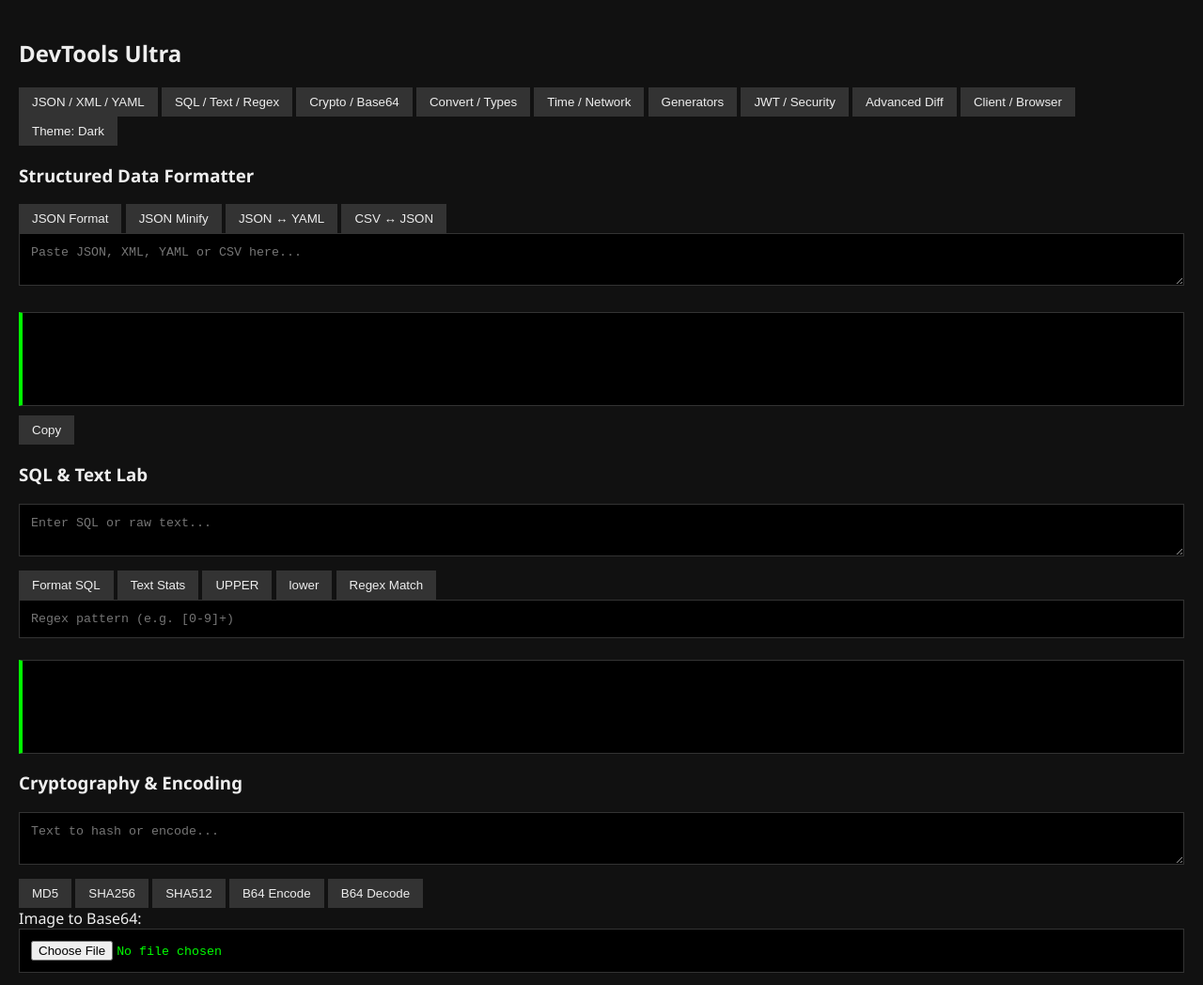
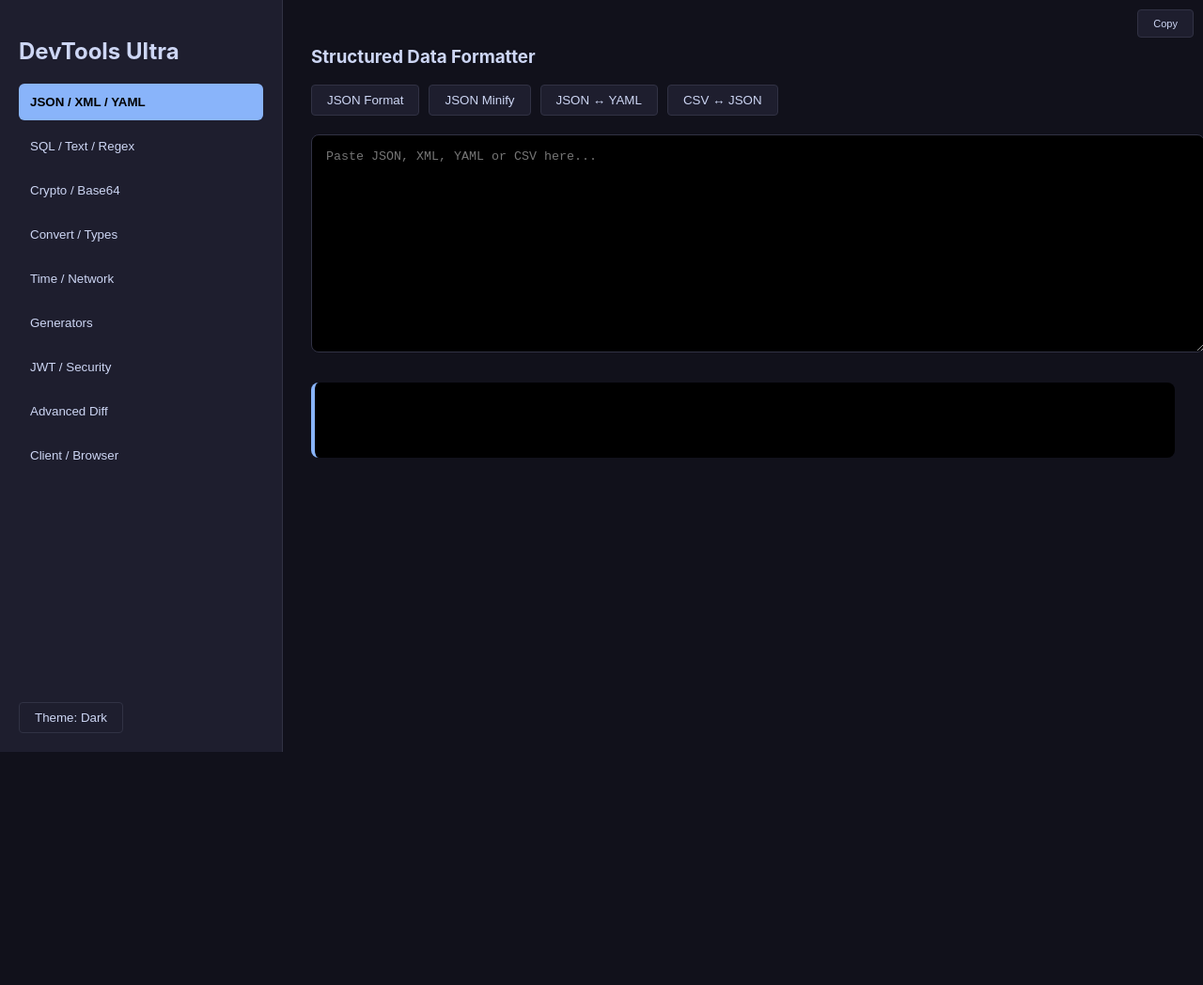
Before and after one commit to heru0729/DevTools, a plain HTML site: page index.html in a window 1280 px wide. Shown: the top 1048 px of the page at 94% size. After the commit the page ends 800 px from the top, so only its background shows below. Drawn offline with nearby package versions, Linux system fonts and the light colour scheme; a script that the page names is missing.

Commit message:
Refactor CSS variables and styles for light mode

```diff
--- a/style.css
+++ b/style.css
@@ -1,27 +1,82 @@
-:root { --bg: #111; --text: #eee; --accent: #0f0; --border: #333; --btn: #333; }
-body.light { --bg: #f5f5f5; --text: #111; --accent: #007bff; --border: #ccc; --btn: #e0e0e0; }
+:root {
+    --side-bg: #1e1e2e;
+    --main-bg: #11111b;
+    --text-color: #cdd6f4;
+    --accent: #89b4fa;
+    --border: #313244;
+    --btn-hover: #45475a;
+}
 
-body { background: var(--bg); color: var(--text); font-family: 'Segoe UI', monospace; margin: 0; padding: 20px; transition: 0.3s; }
-.container { max-width: 1100px; margin: auto; }
-.header-flex { display: flex; justify-content: space-between; align-items: center; }
+body.light {
+    --side-bg: #e6e9ef;
+    --main-bg: #eff1f5;
+    --text-color: #4c4f69;
+    --accent: #1e66f5;
+    --border: #bcc0cc;
+    --btn-hover: #dce0e8;
+}
 
-textarea, input, select, pre {
-    width: 100%; margin-bottom: 10px; padding: 12px;
-    background: #000; color: var(--accent); border: 1px solid var(--border);
-    box-sizing: border-box; font-family: monospace;
+body {
+    margin: 0; font-family: 'Inter', system-ui, sans-serif;
+    background: var(--main-bg); color: var(--text-color);
+    height: 100vh; overflow: hidden;
 }
-body.light textarea, body.light input, body.light pre { background: #fff; color: #333; }
 
-.tabs { display: flex; flex-wrap: wrap; gap: 5px; margin-bottom: 20px; }
-.tab { padding: 10px 15px; background: var(--btn); color: var(--text); border: none; cursor: pointer; transition: 0.2s; }
-.tab.active { background: var(--accent); color: #000; font-weight: bold; }
+.app-wrapper { display: flex; height: 100%; }
 
-.btn-group { display: flex; flex-wrap: wrap; gap: 5px; margin-bottom: 10px; }
-button { padding: 8px 14px; background: var(--btn); color: var(--text); border: none; cursor: pointer; }
-button:hover { opacity: 0.8; background: #444; }
+/* Sidebar */
+.sidebar {
+    width: 260px; background: var(--side-bg);
+    border-right: 1px solid var(--border);
+    display: flex; flex-direction: column; padding: 20px;
+}
 
-.tab-content { display: none; }
-.tab-content.active { display: block; }
+.tabs-nav { flex: 1; display: flex; flex-direction: column; gap: 8px; }
+.tab-btn {
+    text-align: left; padding: 12px; background: transparent;
+    border: none; color: var(--text-color); cursor: pointer;
+    border-radius: 6px; transition: 0.2s;
+}
+.tab-btn.active { background: var(--accent); color: #000; font-weight: bold; }
+.tab-btn:hover:not(.active) { background: var(--btn-hover); }
 
-.diff-container { display: grid; grid-template-columns: 1fr 1fr; gap: 10px; }
-pre { white-space: pre-wrap; word-wrap: break-word; min-height: 100px; border-left: 4px solid var(--accent); }
+/* Main Content */
+.content-area { flex: 1; padding: 30px; overflow-y: auto; }
+.tab-panel { display: none; animation: fadeIn 0.3s; }
+.tab-panel.active { display: block; }
+
+@keyframes fadeIn { from { opacity: 0; } to { opacity: 1; } }
+
+textarea {
+    width: 100%; height: 200px; background: #000;
+    color: var(--accent); border: 1px solid var(--border);
+    padding: 15px; border-radius: 8px; font-family: 'Fira Code', monospace;
+    resize: vertical; margin-bottom: 15px;
+}
+
+.controls { display: flex; flex-wrap: wrap; gap: 10px; margin-bottom: 20px; }
+button {
+    padding: 8px 16px; border-radius: 4px; border: 1px solid var(--border);
+    background: var(--side-bg); color: var(--text-color); cursor: pointer;
+}
+button:hover { background: var(--accent); color: #000; }
+
+pre {
+    background: #000; padding: 15px; border-radius: 8px;
+    border-left: 4px solid var(--accent); overflow-x: auto;
+    position: relative; min-height: 50px;
+}
+
+/* Utils */
+.diff-split { display: grid; grid-template-columns: 1fr 1fr; gap: 15px; }
+.jwt-grid { display: grid; grid-template-columns: 1fr 1fr; gap: 15px; margin-top: 20px; }
+table { width: 100%; border-collapse: collapse; }
+td, th { border: 1px solid var(--border); padding: 10px; }
+
+.copy-float { position: absolute; top: 10px; right: 10px; font-size: 11px; }
+
+@media (max-width: 900px) {
+    .app-wrapper { flex-direction: column; }
+    .sidebar { width: 100%; height: auto; padding: 10px; }
+    .tabs-nav { flex-direction: row; overflow-x: auto; }
+}
```
